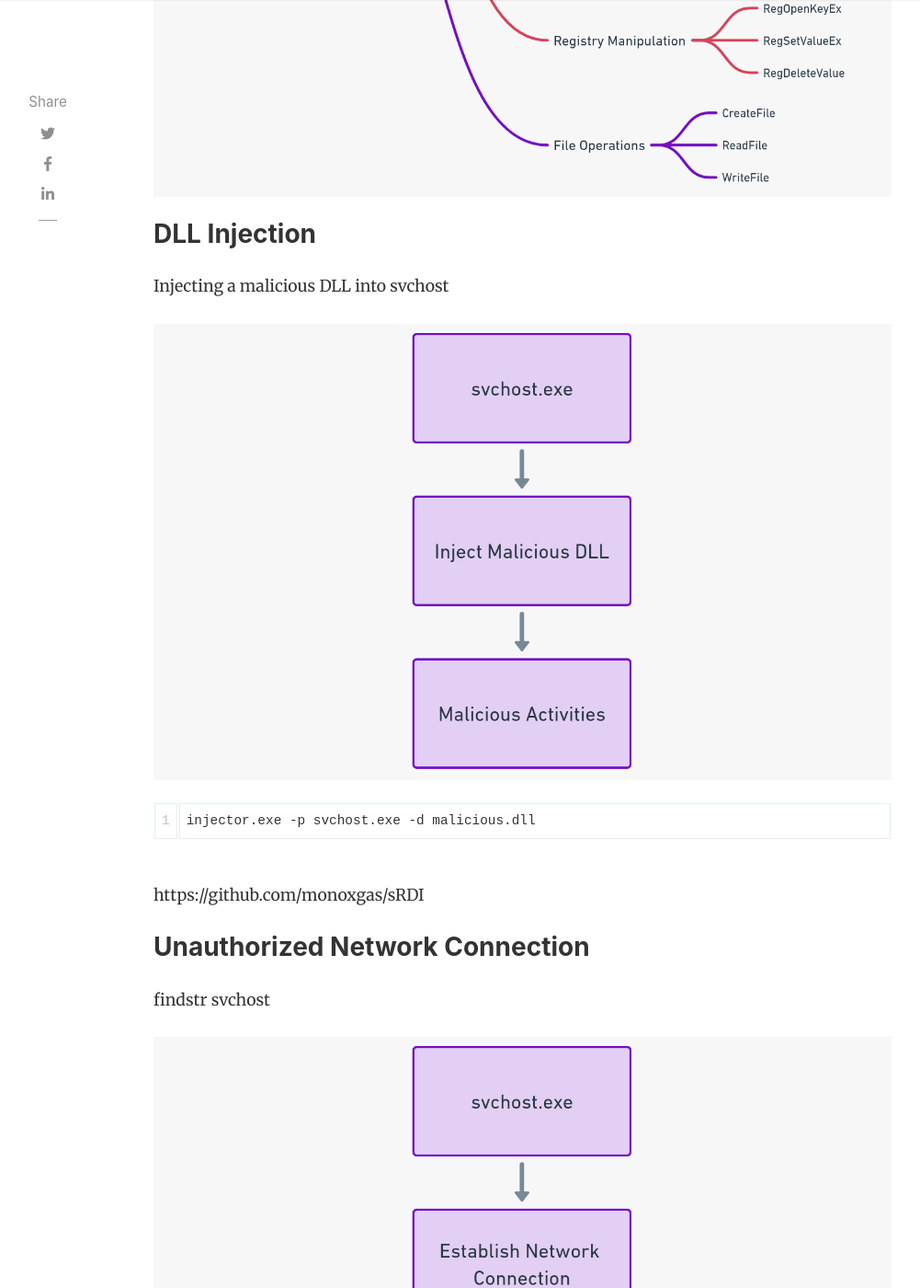
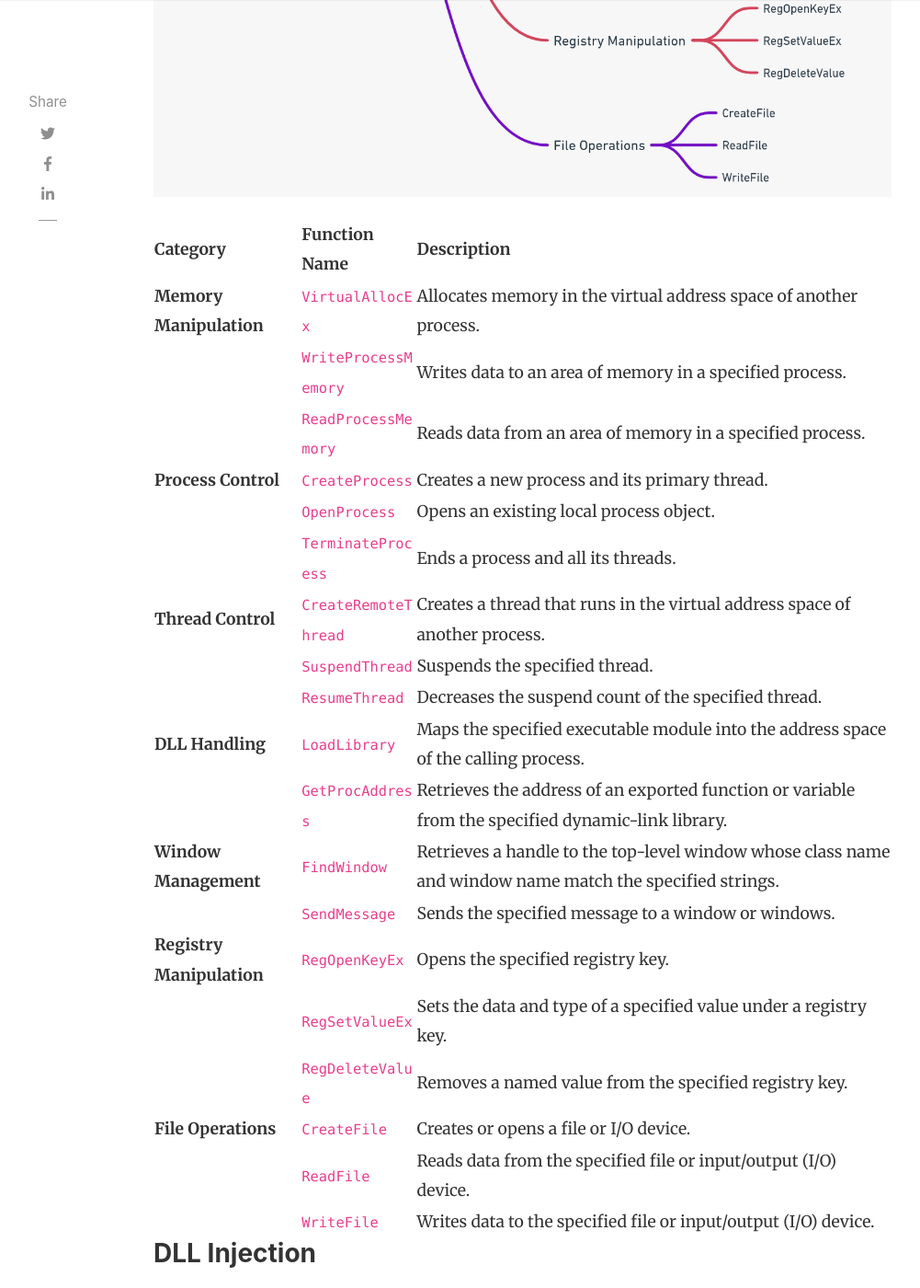
Before and after one commit to redteamrecipe/redteamrecipe.github.io, a Jekyll site: the page built from _posts/2023-09-15-Abuse-SVCHost-Methods.md, in a window 1280 px wide and 1400 px high, scrolled down 4960 px. Shown: the whole window at 92% size, without its empty margins (118-1119 px from the left). Built offline with Jekyll 4.4.1, drawn with Linux system fonts in a browser that asks for light colours; nearby versions of some CDN libraries; comment, search, counter and statistics services are not loaded.

Commit message:
Update 2023-09-15-Abuse-SVCHost-Methods.md

```diff
--- a/_posts/2023-09-15-Abuse-SVCHost-Methods.md
+++ b/_posts/2023-09-15-Abuse-SVCHost-Methods.md
@@ -57,6 +57,33 @@ Given its critical role and the fact that it often runs with elevated privileges
 
 
 ![svchost abuse](/assets/images/cpp-svchost-abuse.png)
+
+
+
+| Category               | Function Name       | Description                                                                                   |
+|------------------------|---------------------|-----------------------------------------------------------------------------------------------|
+| **Memory Manipulation**| `VirtualAllocEx`    | Allocates memory in the virtual address space of another process.                              |
+|                        | `WriteProcessMemory`| Writes data to an area of memory in a specified process.                                       |
+|                        | `ReadProcessMemory` | Reads data from an area of memory in a specified process.                                      |
+| **Process Control**    | `CreateProcess`     | Creates a new process and its primary thread.                                                 |
+|                        | `OpenProcess`       | Opens an existing local process object.                                                       |
+|                        | `TerminateProcess`  | Ends a process and all its threads.                                                           |
+| **Thread Control**     | `CreateRemoteThread`| Creates a thread that runs in the virtual address space of another process.                    |
+|                        | `SuspendThread`     | Suspends the specified thread.                                                                |
+|                        | `ResumeThread`      | Decreases the suspend count of the specified thread.                                          |
+| **DLL Handling**       | `LoadLibrary`       | Maps the specified executable module into the address space of the calling process.           |
+|                        | `GetProcAddress`    | Retrieves the address of an exported function or variable from the specified dynamic-link library. |
+| **Window Management**  | `FindWindow`        | Retrieves a handle to the top-level window whose class name and window name match the specified strings. |
+|                        | `SendMessage`       | Sends the specified message to a window or windows.                                           |
+| **Registry Manipulation**| `RegOpenKeyEx`     | Opens the specified registry key.                                                             |
+|                        | `RegSetValueEx`     | Sets the data and type of a specified value under a registry key.                              |
+|                        | `RegDeleteValue`    | Removes a named value from the specified registry key.                                        |
+| **File Operations**    | `CreateFile`        | Creates or opens a file or I/O device.                                                        |
+|                        | `ReadFile`          | Reads data from the specified file or input/output (I/O) device.                              |
+|                        | `WriteFile`         | Writes data to the specified file or input/output (I/O) device.                               |
+
+
+
 
 
 
```
